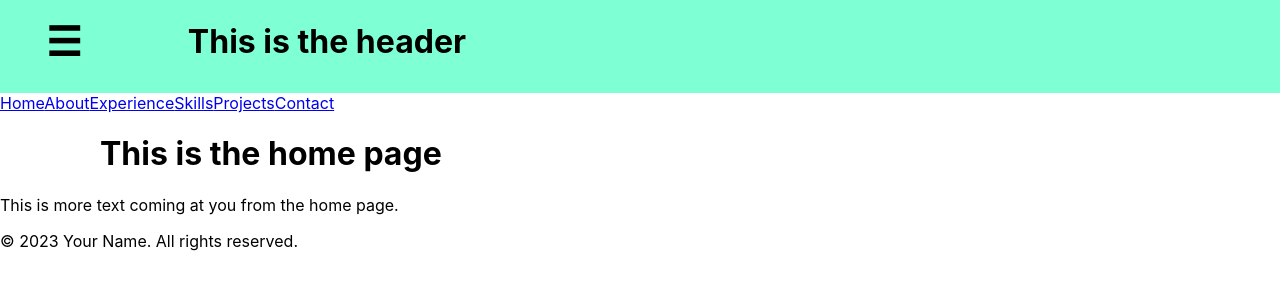
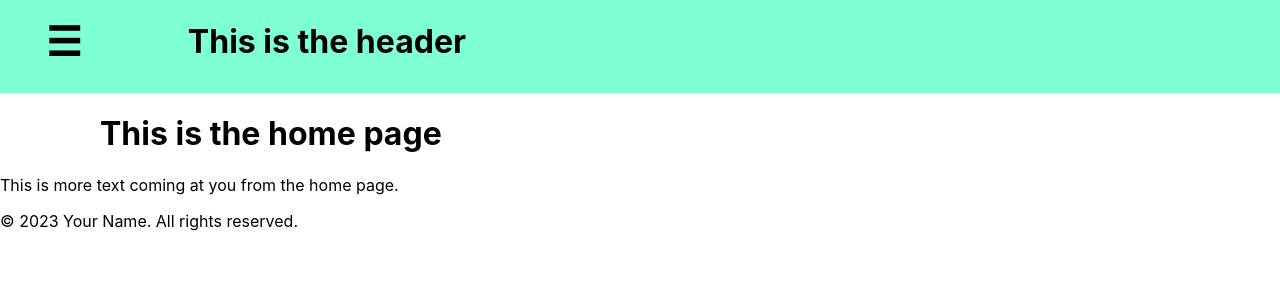
Before and after one commit to Dunconius/portfolio2024, a React (Create React App) app: page / in a window 1280 px wide. Shown: the top 300 px of the page. Built offline with nearby package versions, Linux system fonts and the light colour scheme.

Commit message:
fix: nav-menu drop down visibility

```diff
--- a/src/components/Header.jsx
+++ b/src/components/Header.jsx
@@ -1,8 +1,14 @@
 import { NavLink } from "react-router-dom";
-import React from 'react';
+import React, { useState } from 'react';
 import "../styles/Header.css"
 
-const Header = ({ toggleMenu }) => {
+const Header = () => {
+    const [isOpen, setIsOpen] = useState(false);
+
+    const toggleMenu = () => {
+        setIsOpen(!isOpen);
+    };
+
     return (
         <header>
             <div className="header-div">
@@ -11,7 +17,7 @@ const Header = ({ toggleMenu }) => {
                 </button>
                 <h1>This is the header</h1>
             </div>
-            <nav id="headerNavbar">
+            <nav className={`nav-bar ${isOpen ? 'open' : ''}`}>
                 <NavLink to={"/"}>Home</NavLink>
                 <NavLink to={"/about"}>About</NavLink>
                 <NavLink to={"/experience"}>Experience</NavLink>
--- a/src/styles/Header.css
+++ b/src/styles/Header.css
@@ -11,11 +11,11 @@
     background: none;
     font-size: 40px;
     font-weight: 900;
+    cursor: pointer;
     transition: all 0.2s ease-in-out;
 }
 
 .hamburger-icon:hover {
-    cursor: pointer;
     text-shadow: 0px 0px 4px;
 }
 
@@ -24,19 +24,29 @@ h1 {
 }
 
 .nav-bar {
-    padding: 1px 10px 10px 40px;
-    background-color: rgba(255, 247, 183, 0.5);
+    padding: 0px 20px;
+    background-color: rgba(255, 247, 183, 0.75);
     position: absolute;
     width: 100%;
     max-height: 0;
     overflow: hidden;
-    opacity: 0.0;
+    opacity: 1.0;
     transition: all 0.3s ease-in-out;
 }
 
 .nav-bar.open {
+    padding: 10px 20px;
     opacity: 1.0;
-    max-height: 200px; /* Adjust based on content height */
+    max-height: 200px; /* Ensure all content is visible */
+}
 
+.nav-bar a {
+    display: block;
+    padding: 10px 0;
+    text-decoration: none;
+    color: #333;
+}
 
+.nav-bar a:hover {
+    color: #000;
 }
```
